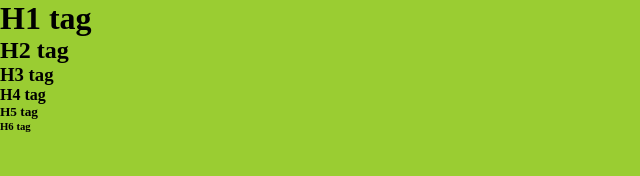
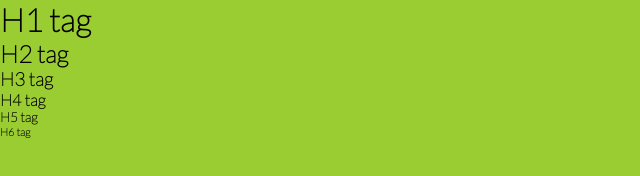
Before and after one commit to valost/Draft, a plain HTML site: page index.html in a window 1280 px wide. Shown: the whole page, without its empty margins (0-640 px from the left). Drawn offline with Linux system fonts and the light colour scheme.

Commit message:
changed styles

```diff
--- a/styles.css
+++ b/styles.css
@@ -3,3 +3,8 @@
     padding: 0;
     box-sizing: border-box;
 }
+
+body {
+    font-family: 'Lato', sans-serif;
+    height: 100%;
+}
```
Also changed, not shown: index.html (+1 -0 lines).
